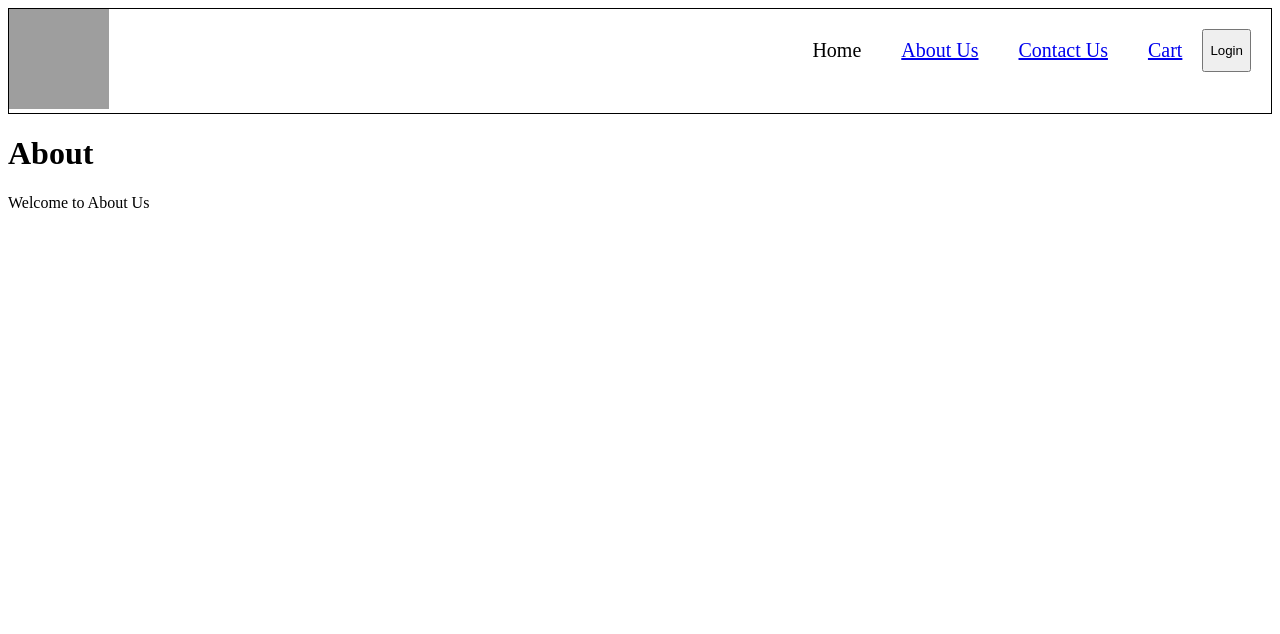
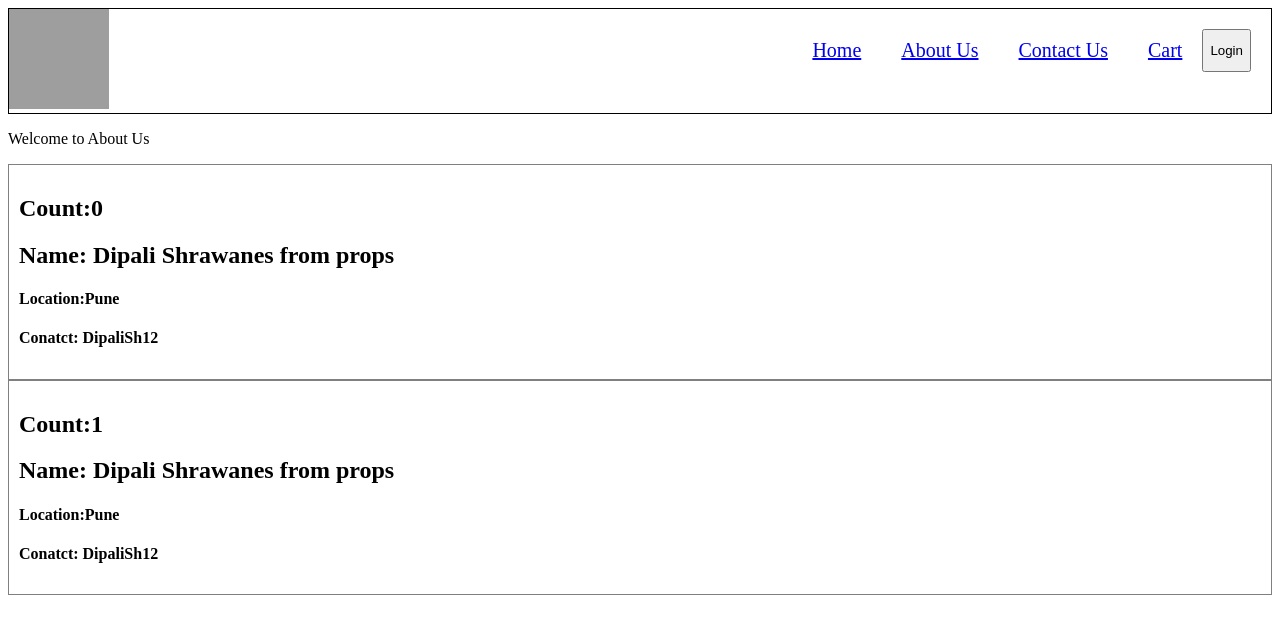
Before and after one commit to Tech-Deep-2026/React_Practice, a React (Vite) app: page /about in a window 1280 px wide. Shown: the top 634 px of the page. Built offline with nearby package versions, Linux system fonts and the light colour scheme; grey boxes are pictures that could not be loaded.

Commit message:
ClassComponent

```diff
--- a/src/App.js
+++ b/src/App.js
@@ -8,6 +8,7 @@ import About from './Components/About';
 import Contact from './Components/Contact';
 import Error from './Components/Error';
 import Cart from './Components/Cart';
+import RestaurantMenu from './Components/RestaurantMenu';
 
 const AppLayout = () => {
   return (
@@ -44,6 +45,11 @@ const appRouter = createBrowserRouter([
         path: "/cart",
         element: <Cart />,
         errorElement: <Error />
+      },
+      {
+        path:"/restaurant/:resId",
+        element:<RestaurantMenu/>,
+        errorElement: <Error />
       }
     ]
   }
--- a/src/Components/About.js
+++ b/src/Components/About.js
@@ -1,9 +1,11 @@
+import UserClass from "./UserClass";
+
 const About = ()=>{
 
     return (
         <div>
-            <h1> About </h1>
             <p>Welcome to About Us</p>
+            <UserClass name = {" Dipali Shrawanes from props"} location ={"Pune"}/>
         </div>
     )
 }
--- a/src/Components/Body.js
+++ b/src/Components/Body.js
@@ -24,7 +24,7 @@ const Body = () => {
             const data = await fetch("https://www.swiggy.com/dapi/restaurants/list/v5?lat=18.52110&lng=73.85020&is-seo-homepage-enabled=true&page_type=DESKTOP_WEB_LISTING");
             const json = await data.json();
             console.log('Fetched Swiggy response:', json);
-            const restaurants = json?.data?.cards[2]?.card?.card?.gridElements?.infoWithStyle?.restaurants;
+            const restaurants = json?.data?.cards[4]?.card?.card?.gridElements?.infoWithStyle?.restaurants;
             console.log('Extracted restaurants:', restaurants);
             setListOfRestaurants(restaurants || []);
             setFilteredRestaurants(restaurants || []);
@@ -61,7 +61,7 @@ const Body = () => {
                 <button className='filter-button'
                     onClick={() => {
                         const filterlist = listOfRestaurants.filter(
-                            (res) => res.info.avgRating > 4.5
+                            (res) => res.info.avgRating > 4.0
                         );
                         console.log(filterlist);
                         setFilteredRestaurants(filterlist);
--- a/src/Components/Error.js
+++ b/src/Components/Error.js
@@ -9,7 +9,7 @@ const Error = () =>{
             <h1>Oops...!!!</h1>
             <h2>Something Went Wrong !!!</h2>
             <h2>{err.status}: {err.statusText}</h2>
-            <h2>{err.error.message}</h2>
+            {/* <h2>{err.error.message}</h2> */}
         </div>
     )
 }
--- a/src/Components/Header.js
+++ b/src/Components/Header.js
@@ -19,7 +19,9 @@ export const Header = () => {
 
           <div className='nav-items'>
               <ul>
-                  <li>Home</li>
+                  <li>
+                    <Link to="/">Home</Link>
+                  </li>
                   <li>
                     <Link to="/about">About Us</Link>
                     </li>
--- /dev/null
+++ b/src/Components/RestaurantMenu.js
@@ -0,0 +1,32 @@
+import { useEffect } from "react";
+
+const RestaurantMenu = () =>{
+
+    useEffect(()=>{
+        fetchMenu();
+    },[]);
+
+    const fetchMenu = async () => {
+
+        const PROXY = "https://cors-anywhere.herokuapp.com/";
+        const data = await fetch(
+            PROXY + "https://www.swiggy.com/dapi/menu/pl?page-type=REGULAR_MENU&complete-menu=true&lat=18.52110&lng=73.85020&restaurantId=21001&catalog_qa=undefined&submitAction=ENTER"
+        );
+        const json = await data.json();
+        console.log(json);
+    }
+
+    return(
+        <div>
+            <h1>Restaurant Menu</h1>
+            <div>
+                <h3>Menus</h3>
+                <li></li>
+                <li></li>
+                <li></li>
+            </div>
+        </div>
+    );
+}
+
+export default RestaurantMenu;
--- /dev/null
+++ b/src/Components/UserClass.js
@@ -0,0 +1,51 @@
+
+import React from "react";
+
+class UserClass extends React.Component {
+
+    //Calling props in Class Bsed Components
+    constructor(props) {
+        super(props);
+        console.log(props);
+
+        // calling STATE variable in class Component
+        this.state = {
+            count: 0,
+            count2: 1,
+        }
+    }
+    render() {
+
+        // Destructuring on fly
+        const { name, location } = this.props;
+        const { count2 } = this.state;
+
+        return (
+            <>
+                <div className="user-card">
+                    <h2>Count:{this.state.count}</h2>
+                    {/* <button
+                        onClick={
+                            this.setState({
+                                count: this.state.count + 1,
+                            })
+                        }
+                    >
+                        Count Increase
+                    </button> */}
+                <h2>Name:{this.props.name}</h2>
+                <h4>Location:{this.props.location}</h4>
+                    <h4>Conatct: DipaliSh12</h4>
+                </div>
+
+                <div className="user-card">
+                    <h2>Count:{count2}</h2>
+                    <h2>Name:{name}</h2>
+                    <h4>Location:{location}</h4>
+                    <h4>Conatct: DipaliSh12</h4>
+                </div>
+            </>
+        );
+    }
+}
+export default UserClass;
--- a/src/index.css
+++ b/src/index.css
@@ -98,3 +98,8 @@
     margin: 20px 0px;
     background-color: #d0cccc;
 }
+
+.user-card {
+    border: 1px solid grey;
+    padding: 10px;
+}
```
